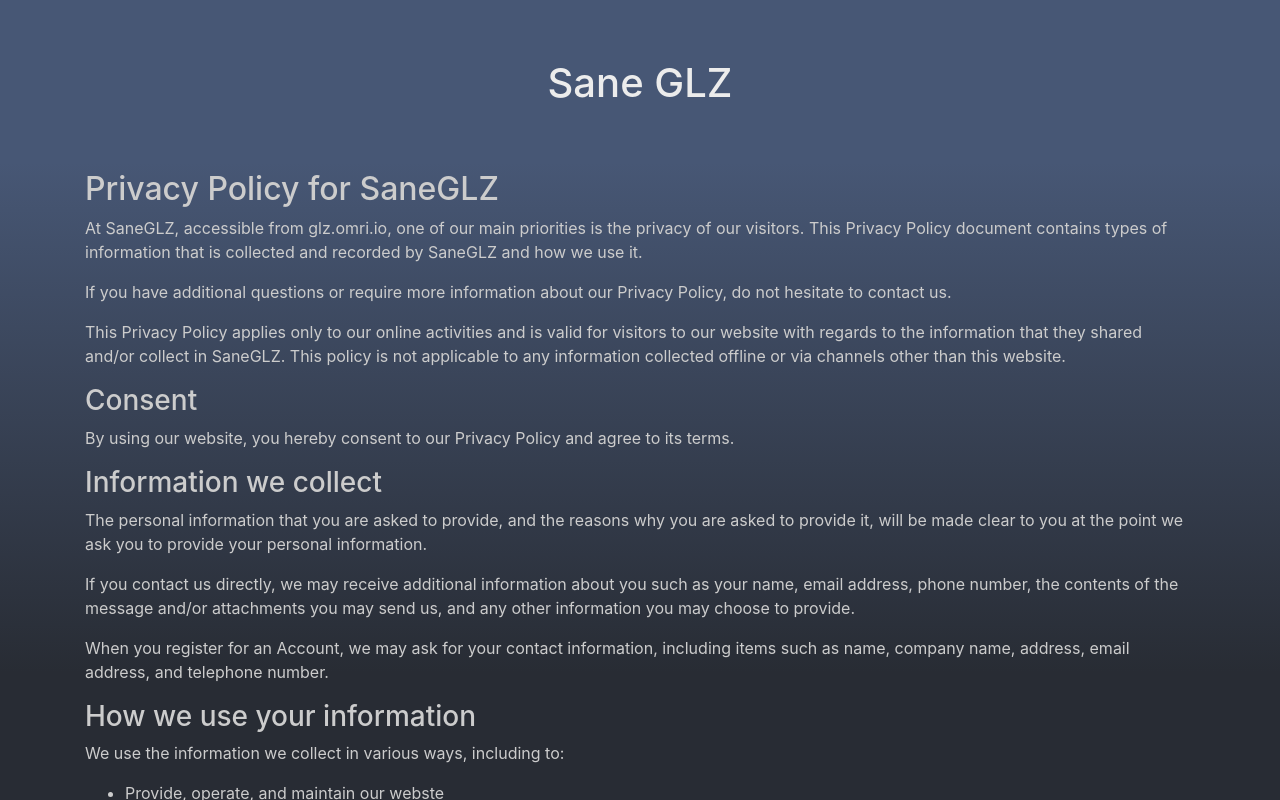
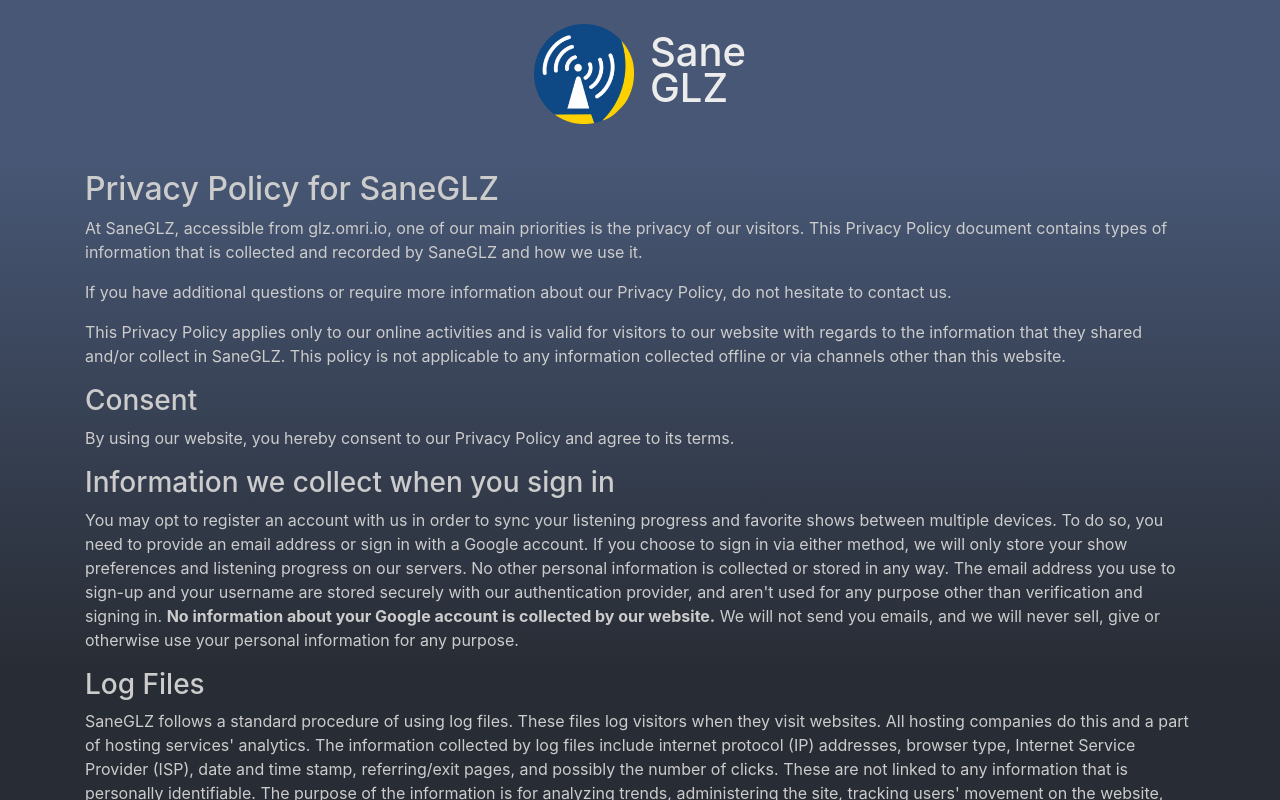
Before and after one commit to omriharel/sane-glz, a React (Create React App) app: page /privacy in a window 1280 px wide. Built offline with nearby package versions, Linux system fonts and the light colour scheme.

Commit message:
revise privacy policy and make accessible from the main page

```diff
--- a/src/App.js
+++ b/src/App.js
@@ -5,6 +5,7 @@
   Switch,
   Route,
   Redirect,
+  Link
 } from 'react-router-dom';
 
 import './App.css';
@@ -23,7 +24,7 @@
 import PrivacyPolicy from './PrivacyPolicy';
 import Logout from './Logout';
 
-import { getStored, store } from './helpers';
+import { store } from './helpers';
 
 export default function App() {
   const [url, setUrl] = useState(null);
@@ -102,6 +103,9 @@
             </Row>
           </Container>
         </Router>
+        <div className="d-flex justify-content-center mb-2 mt-n2">
+          <a className="text-info" as={Link} to="/privacy" href="/privacy">פרטיות | Privacy</a>
+        </div>
       </div>
     </div>
   );
--- a/src/MediaPlayer.js
+++ b/src/MediaPlayer.js
@@ -168,9 +168,17 @@
                     </Container>
                 </>
              ) : (
-                 <h1 css={css`padding-top: 35px;`}>
-                     Sane GLZ
-                 </h1>
+                <Container>
+                    <div class="d-flex align-items-center justify-content-center text-left" height="100%">
+                        <h1 css={css`line-height: 0.9;`}>Sane<br />GLZ</h1>
+                        <img
+                            class="mr-3"
+                            src="./logo192.png"
+                            alt="SaneGLZ logo"
+                            height="100px"
+                        />
+                    </div>
+                </Container>
              )}
         </div>
     );
--- a/src/PrivacyPolicy.js
+++ b/src/PrivacyPolicy.js
@@ -22,25 +22,9 @@
 
             <p>By using our website, you hereby consent to our Privacy Policy and agree to its terms.</p>
 
-            <h3>Information we collect</h3>
+            <h3>Information we collect when you sign in</h3>
 
-            <p>The personal information that you are asked to provide, and the reasons why you are asked to provide it, will be made clear to you at the point we ask you to provide your personal information.</p>
-            <p>If you contact us directly, we may receive additional information about you such as your name, email address, phone number, the contents of the message and/or attachments you may send us, and any other information you may choose to provide.</p>
-            <p>When you register for an Account, we may ask for your contact information, including items such as name, company name, address, email address, and telephone number.</p>
-
-            <h3>How we use your information</h3>
-
-            <p>We use the information we collect in various ways, including to:</p>
-
-            <ul>
-                <li>Provide, operate, and maintain our webste</li>
-                <li>Improve, personalize, and expand our webste</li>
-                <li>Understand and analyze how you use our webste</li>
-                <li>Develop new products, services, features, and functionality</li>
-                <li>Communicate with you, either directly or through one of our partners, including for customer service, to provide you with updates and other information relating to the webste, and for marketing and promotional purposes</li>
-                <li>Send you emails</li>
-                <li>Find and prevent fraud</li>
-            </ul>
+            <p>You may opt to register an account with us in order to sync your listening progress and favorite shows between multiple devices. To do so, you need to provide an email address or sign in with a Google account. If you choose to sign in via either method, we will only store your show preferences and listening progress on our servers. No other personal information is collected or stored in any way. The email address you use to sign-up and your username are stored securely with our authentication provider, and aren't used for any purpose other than verification and signing in. <b>No information about your Google account is collected by our website.</b> We will not send you emails, and we will never sell, give or otherwise use your personal information for any purpose.</p>
 
             <h3>Log Files</h3>
 
--- a/src/ShowList.js
+++ b/src/ShowList.js
@@ -24,7 +24,6 @@
     const [numOfShows, setNumOfShows] = useState(shows.length);
     const [fetchedShowsCounter, setFetchedShowsCounter] = useState(0);
     const [currentlyPlayingShow, setCurrentlyPlayingShow] = useState(null);
-    const [fetchedOnlineData, setFetchedOnlineData] = useState(false);
 
     // map of showKey -> showObject
     const [fetchedShows, setFetchedShows] = useState({});
```
